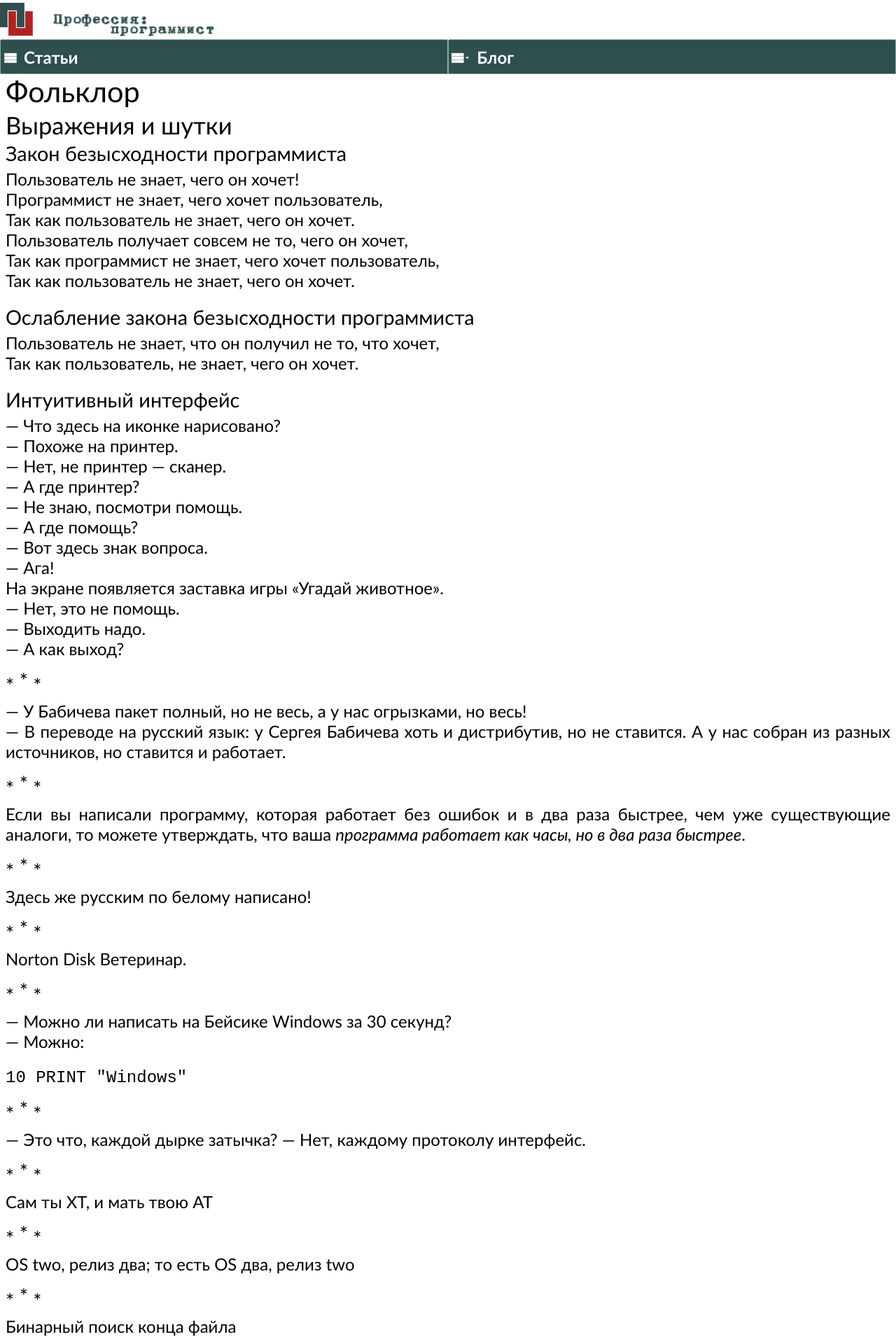
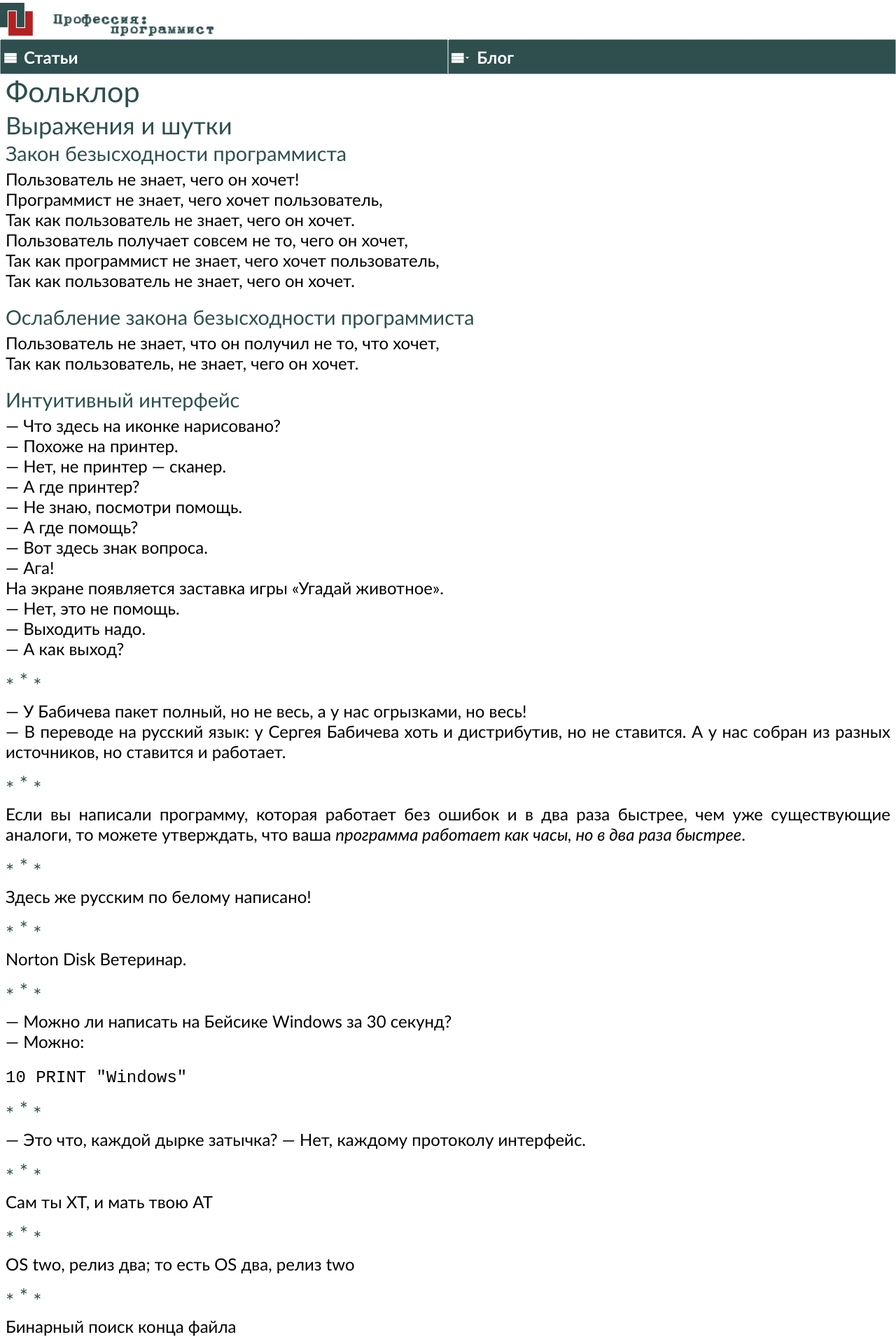
Before and after one commit to markshevchenko/markshevchenko.github.io, a Jekyll site: the page built from articles/slang/3.md, in a window 1280 px wide. Shown: the top 1920 px of the page at 70% size. Built offline with Jekyll 4.4.1, drawn with Linux system fonts in a browser that asks for light colours; some web fonts are replaced; our own code applies the rules of GitHub Pages for plain Markdown files.

Commit message:
Заголовок.

```diff
--- a/assets/css/main.css
+++ b/assets/css/main.css
@@ -42,7 +42,11 @@
   color: white;
 }
 
-#home img {
+#home {
+  display: block;
+}
+
+#home > img {
   display: block;
   height: 48px;
 }
@@ -168,7 +172,7 @@
   margin: 0 0 0.25em 0;
   padding: 0;
 
-/*  color: darkslategray; */
+  color: darkslategray;
 }
 
 article > dl > dt {
```
